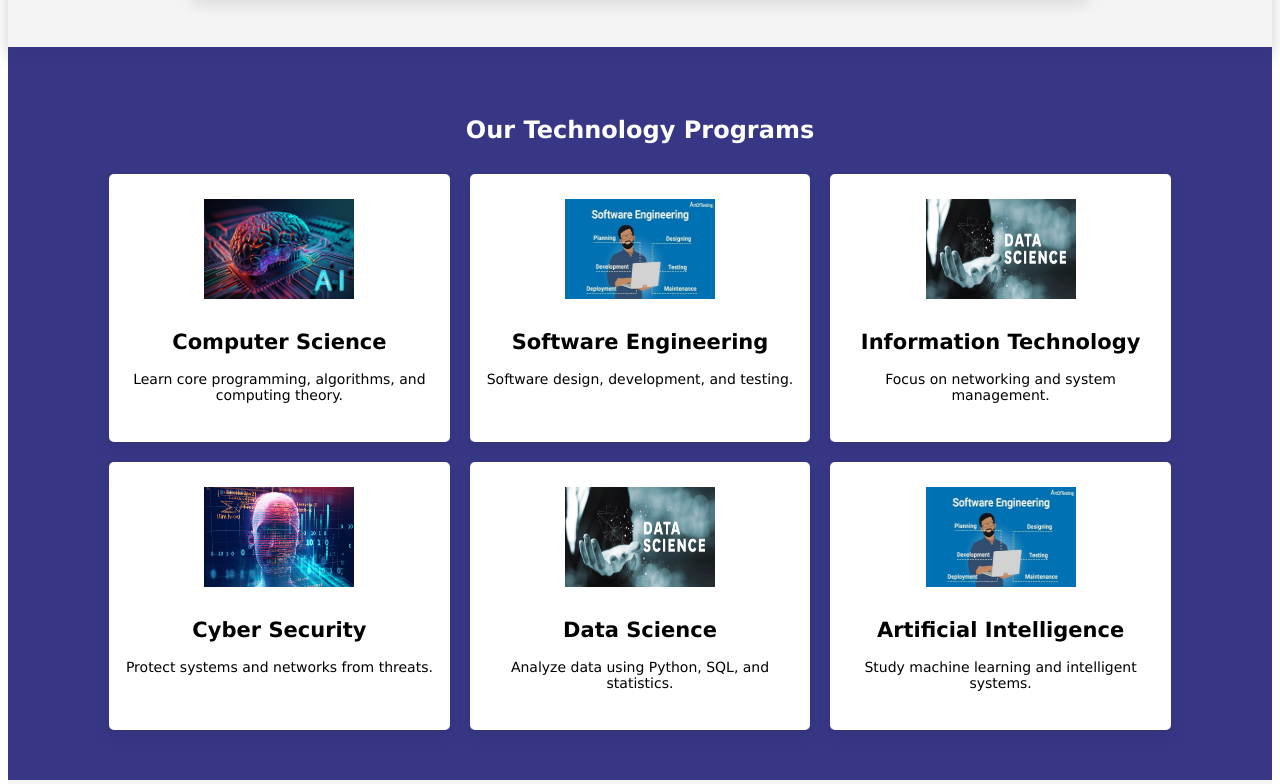
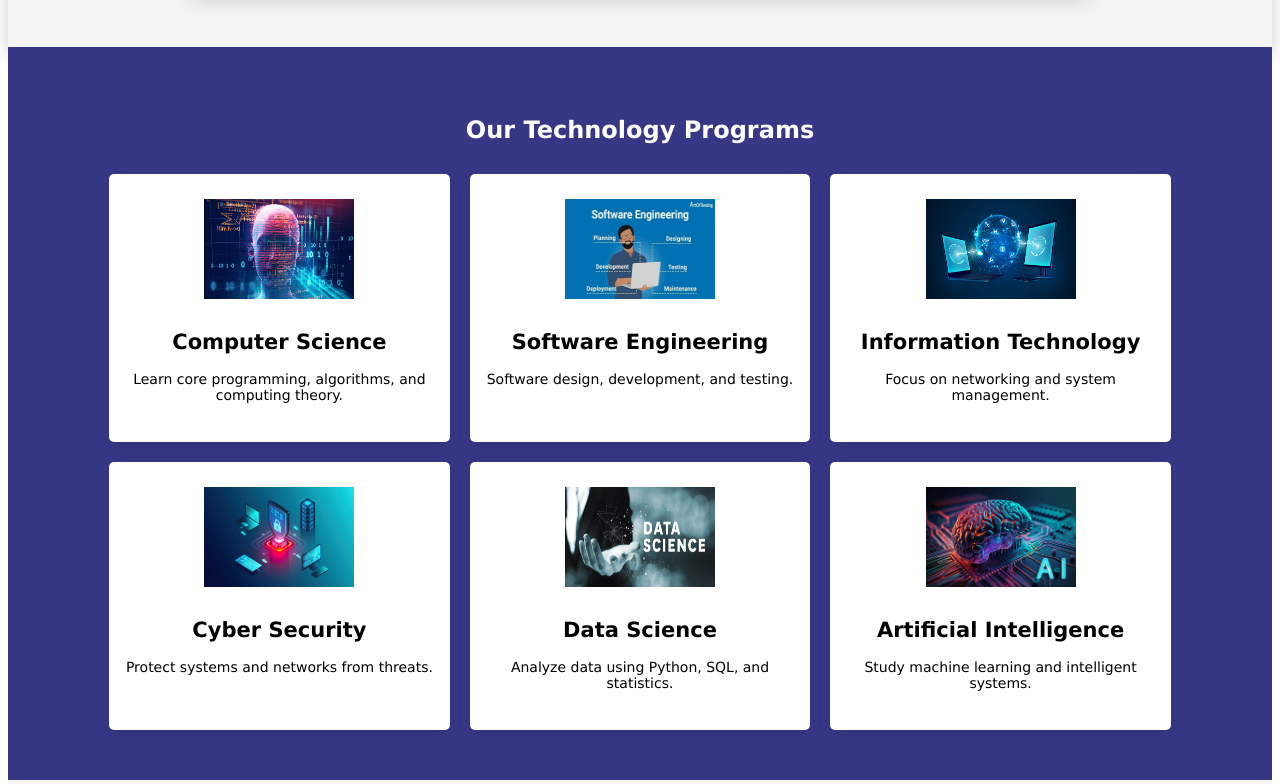
Before and after one commit to nimconnn52-glitch/onevision-online-college, a plain HTML site: page index.html in a window 1280 px wide. Shown: the part 388-1172 px from the top of the page. Drawn offline with Linux system fonts and the light colour scheme.

Commit message:
Update index.html

```diff
--- a/index.html
+++ b/index.html
@@ -186,7 +186,7 @@
     <h1>Our Technology Programs</h1>
     <div class="Row">
         <div class="courses">
-            <img src="Al.jpeg">
+            <img src="tuse.jpeg">
             <h2>Computer Science</h2>
             <p>Learn core programming, algorithms, and computing theory.</p>
         </div>
@@ -196,12 +196,12 @@
             <p>Software design, development, and testing.</p>
         </div>
         <div class="courses">
-            <img src="data.jpeg">
+            <img src="taaxo.jpeg">
             <h2>Information Technology</h2>
             <p>Focus on networking and system management.</p>
         </div>
         <div class="courses">
-            <img src="tuse.jpeg">
+            <img src="max.jpeg">
             <h2>Cyber Security</h2>
             <p>Protect systems and networks from threats.</p>
         </div>
@@ -211,7 +211,7 @@
             <p>Analyze data using Python, SQL, and statistics.</p>
         </div>
         <div class="courses">
-            <img src="profile.jpeg">
+            <img src="Al.jpeg">
             <h2>Artificial Intelligence</h2>
             <p>Study machine learning and intelligent systems.</p>
         </div>
```
